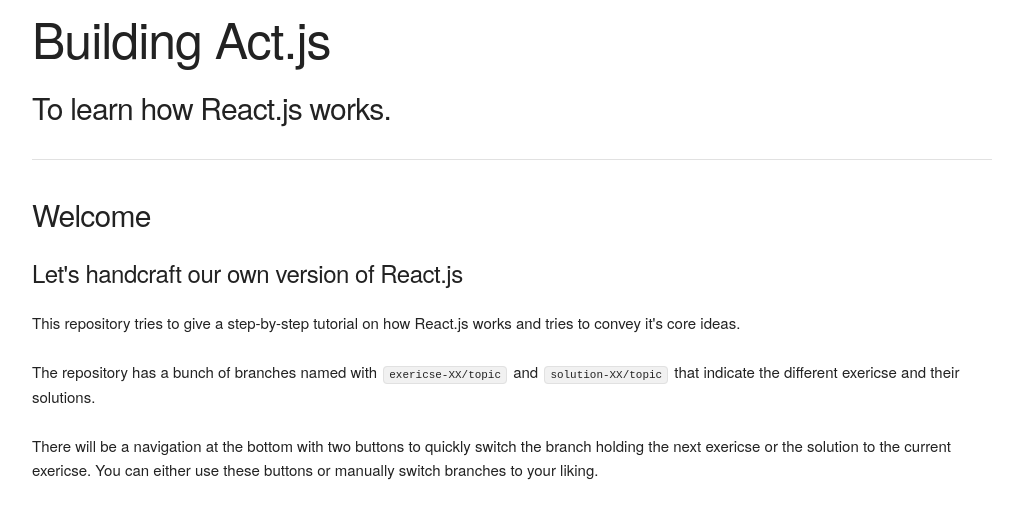
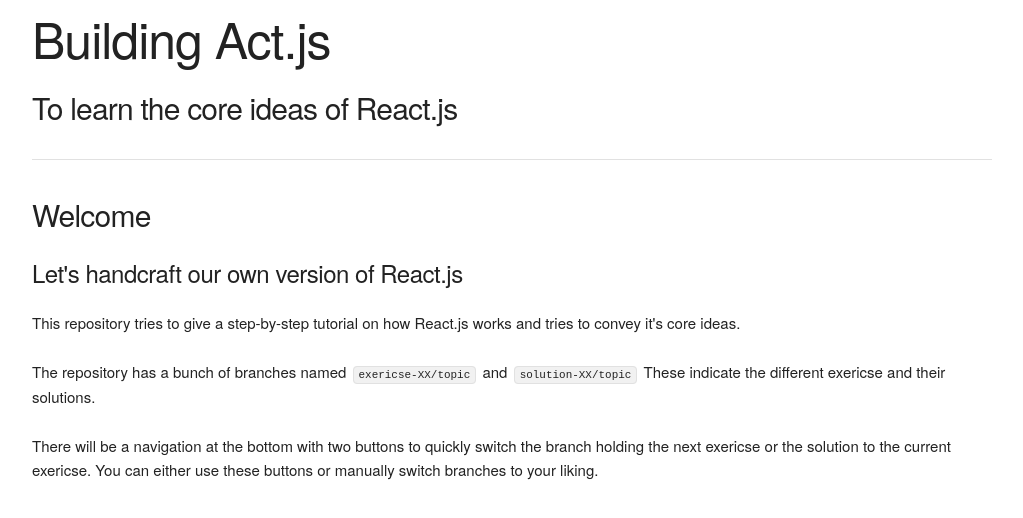
Before and after one commit to Preventis/learn-react-by-building-act.js, a website: page index.html in a window 1280 px wide. Shown: the whole page, without its empty margins (128-1151 px from the left). Drawn offline with nearby package versions, Linux system fonts and the light colour scheme.

Commit message:
EDIT/README.md: update README

```diff
--- a/index.html
+++ b/index.html
@@ -9,7 +9,7 @@
   <body>
     <div class="container">
       <h1>Building Act.js</h1>
-      <h4>To learn how React.js works.</h4>
+      <h4>To learn the core ideas of React.js</h4>
       <hr/>
       <h4>Welcome</h4>
       <h5>Let's handcraft our own version of React.js</h5>
@@ -19,9 +19,8 @@
         works and tries to convey it's core ideas.
       </p>
       <p>
-        The repository has a bunch of branches named
-        with <code>exericse-XX/topic</code> and <code>solution-XX/topic</code>
-        that indicate the different exericse and their solutions.
+        The repository has a bunch of branches named <code>exericse-XX/topic</code> and <code>solution-XX/topic</code>
+        These indicate the different exericse and their solutions.
       </p>
       <p>
         There will be a navigation at the bottom with two buttons to quickly
```
Also changed, not shown: README.md.
